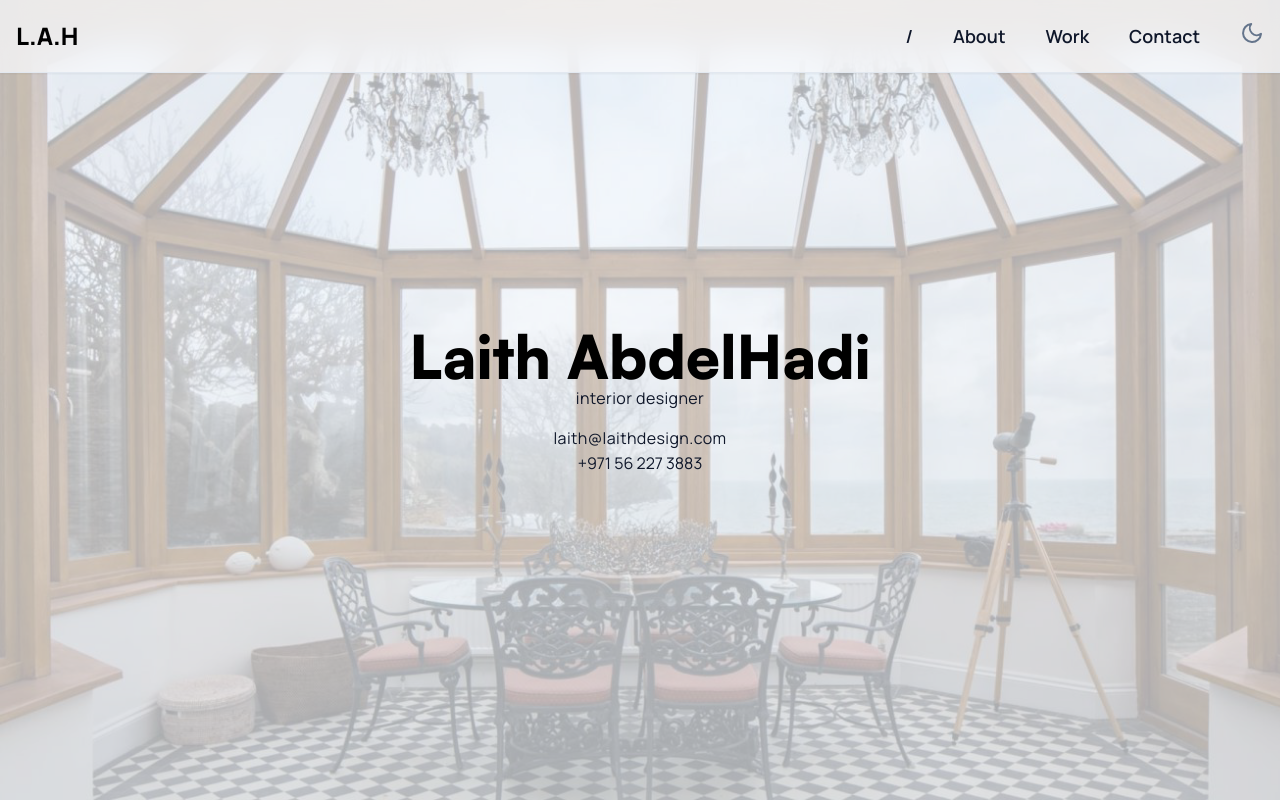
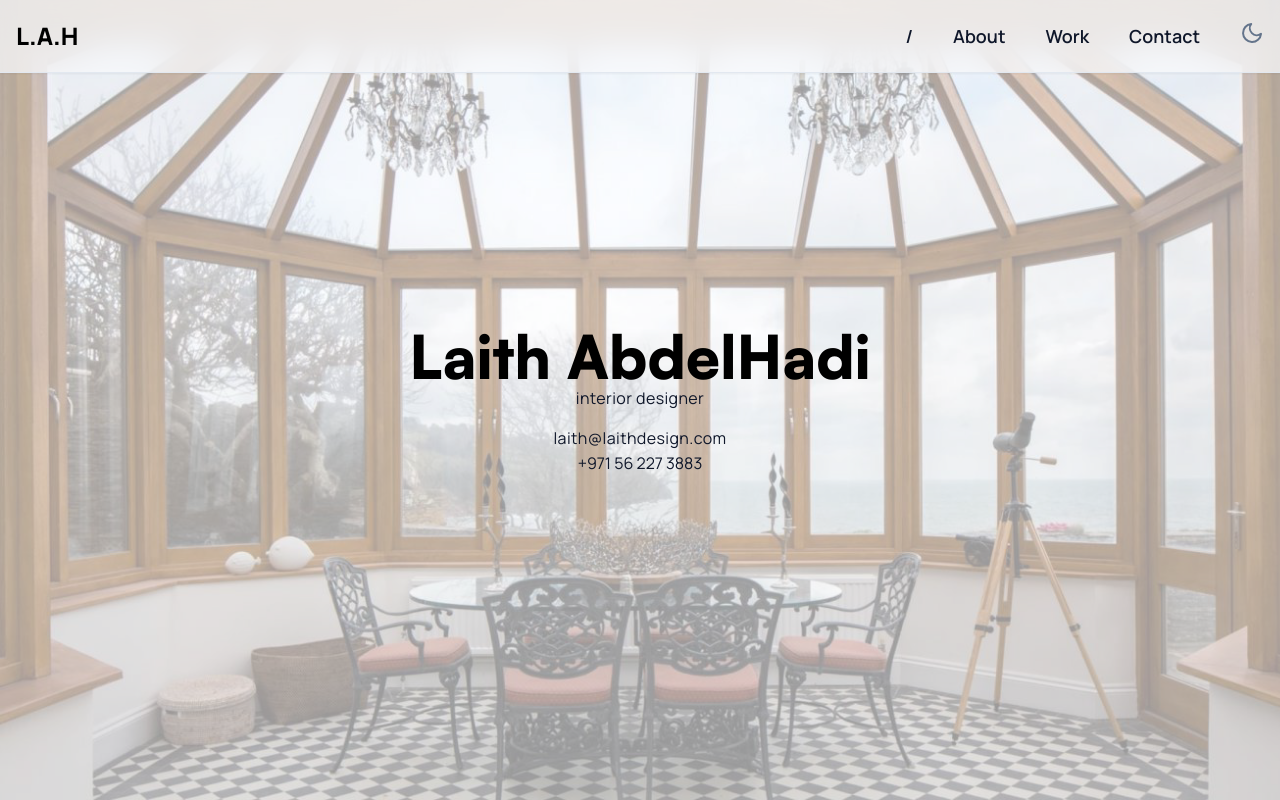
Before and after one commit to saadkhaan/lah, a Next.js app: page / in a window 1280 px wide. Built offline with nearby package versions, Linux system fonts and the light colour scheme.

Commit message:
Update page.js

```diff
--- a/app/page.js
+++ b/app/page.js
@@ -21,7 +21,7 @@ export default function Home() {
 				</section> */}
 
 				<div class="h-screen text-center grid bg-cover bg-hero-cover">
-					<div class="col-start-1 row-start-1 bg-slate-100 bg-opacity-70 w-full h-full"></div>
+					<div class="col-start-1 row-start-1 bg-white/60 w-full h-full"></div>
 					<div class="col-start-1 row-start-1 mx-auto my-auto">
 						<div className="container">
 							<div className="text-center">
```
